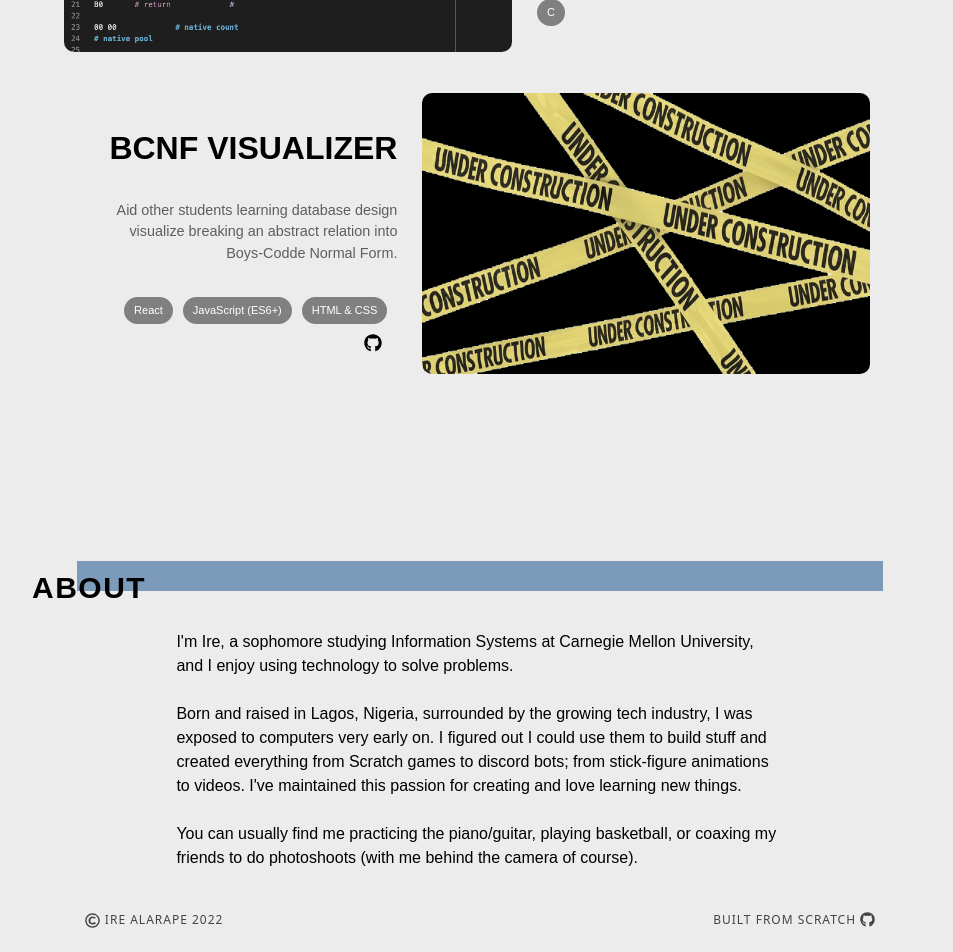
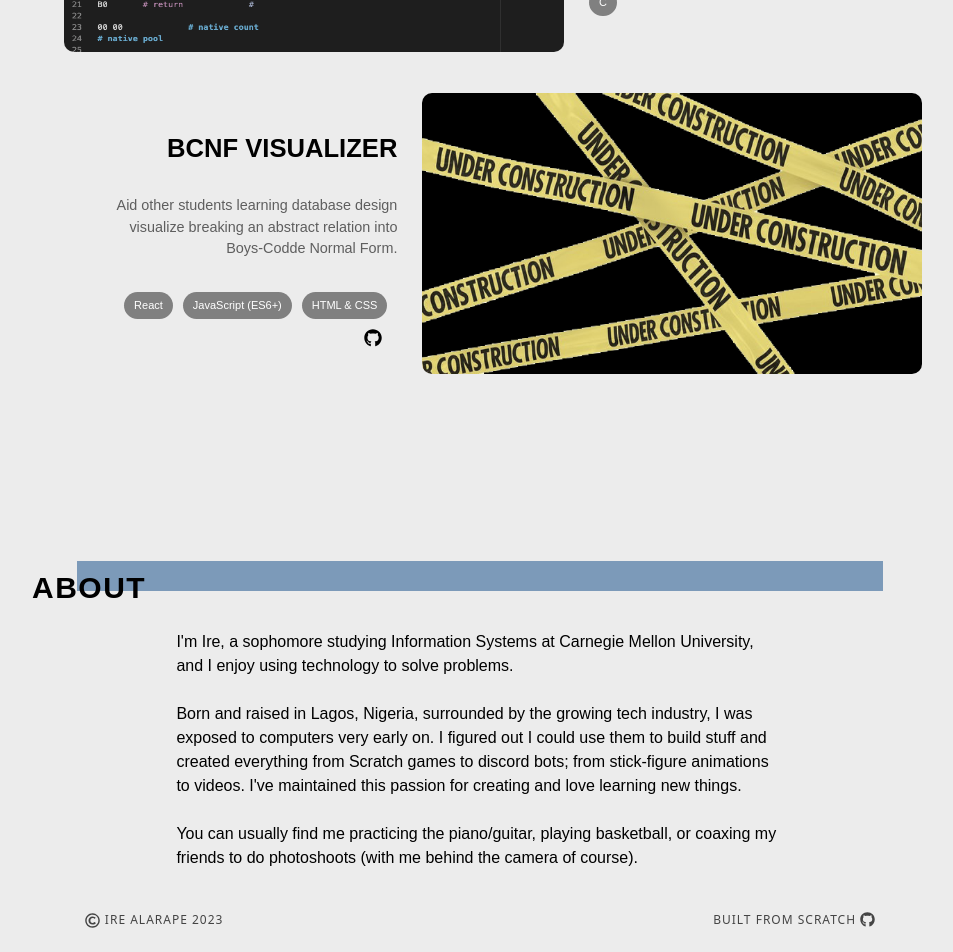
Before and after one commit to Ireoluwa-A/portfolio-site, a React (Create React App) app: page / in a window 1280 px wide. Shown: the part 1840-2792 px from the top of the page, without its empty margins (160-1113 px from the left). Built offline with nearby package versions, Linux system fonts and the light colour scheme.

Commit message:
date fix

```diff
--- a/src/components/footer.jsx
+++ b/src/components/footer.jsx
@@ -11,7 +11,7 @@ const Footer = () => {
         <footer id='footer' name='footer' className='footer_container'>
             <div className='flex flex-row mx-auto tracking-wider' >
                 <FaRegCopyright className='mt-[2px] md:w-[15px] md:h-[15px]'></FaRegCopyright>
-                <p className='pl-[5px]'>IRE ALARAPE 2022</p>
+                <p className='pl-[5px]'>IRE ALARAPE 2023</p>
             </div>
             <div className='flex flex-row mx-auto tracking-wider'>
                 <div className='footer_link' >
--- a/src/styles/general.css
+++ b/src/styles/general.css
@@ -48,12 +48,12 @@
 /* PAGE ANIMATIONS */
 .fade_in_left{
     opacity: 0;
-    transition: 0.6s;
+    transition: 0.5s;
     transform: translateX(-50px);
 }
 .fade_in_up{
     opacity: 0;
-    transition: 0.6s;
+    transition: 0.5s;
     transform: translateY(40px);
 }
 .fade_in_appear{
--- a/src/styles/projects.css
+++ b/src/styles/projects.css
@@ -1,5 +1,4 @@
 .projects_container{
-    /* max-width: 65vw; */
     max-width: 70vw;
     width: 100%;
     height: 180vh;
@@ -8,8 +7,6 @@
     margin-left: auto;
     margin-right: auto;
     padding-top: 30px;
-    /* padding-left: 2rem;
-    padding-right: 2rem; */
 }
 .projects_header{
     width: 100%;
@@ -35,7 +32,8 @@
 }
 .projects_image{
     /* width: 500px; */
-    width: 50%;
+    width: clamp(500px, 50%, 800px);
+    /* width: 50%; */
     height: 90%;
     border-radius: 10px;
     background-position: center center;
@@ -52,7 +50,6 @@
     filter: grayscale(0%);
 }
 .projects_description{
-    /* width: 50%; */
     width: 40%;
     height: 100%;
     z-index: 2;
@@ -60,8 +57,7 @@
     flex-direction: column;
 }
 .projects_description h1{
-    font-size: 2rem;
-    /* font-size: 2.3vw; */
+    font-size: clamp(1.5rem, 2vw, 4rem);
 }
 .projects_description_r{
     /* margin-left: -90px; */
@@ -112,16 +108,14 @@
     padding: 3px 0.75rem 3px 0.85rem;
     font-size: 11px;
     margin-right: 10px;
-    /* line-height: 1.25rem 20px; */
 }
 .projects_link{
-    display: flex;
     width: 100%;
     height: 20px;
+    display: flex;
     flex-direction: row;
 }
 .projects_link_r{
-    /* justify-content: flex-end; */
     justify-content: flex-start;
     margin-left: -10px;
 }
```
